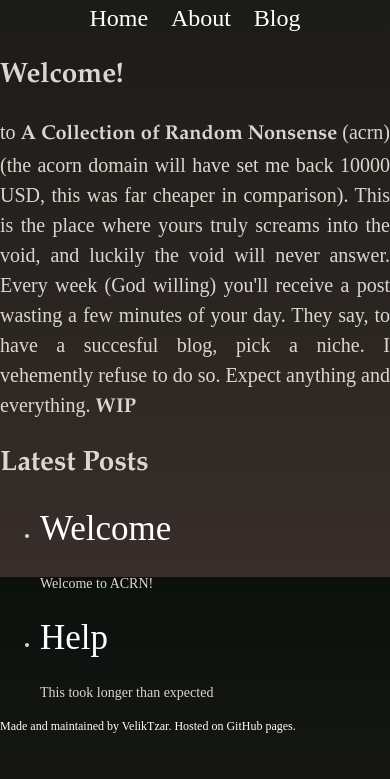
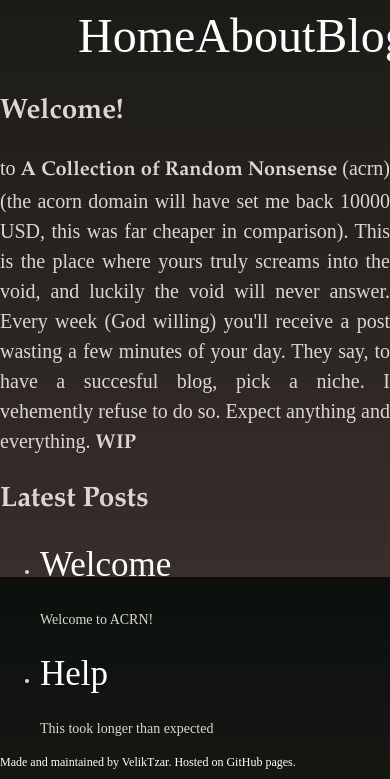
Before and after one commit to VelikTzar/acrn, a Jekyll site: the page built from index.html, in a window 390 px wide. Shown: the part 323-1102 px from the top of the page. Built offline with Jekyll 4.4.1, drawn with Linux system fonts in a browser that asks for light colours; some web fonts are replaced; before the commit the page ends 1066 px from its top, so only the background shows below that.

Commit message:
Update main.scss

```diff
--- a/_sass/main.scss
+++ b/_sass/main.scss
@@ -165,19 +165,21 @@
         }
 
         .nav-container {
+            display: flex;
+            flex-direction: line;
             justify-content: space-between;
             margin: auto;
             width: 60%;
 
             nav {
                 display: flex;
-                justify-content: space-around;
+                justify-content: space-between;
                 flex-direction: line;
                 text-align: justify;
                 vertical-align: middle;
 
                 a {
-                    font:24px/1.5 "Garamond", serif;
+                    font:48px/1.5 "Garamond", serif;
                     text-decoration: none;
                     color:#ffffff;
 
@@ -189,7 +191,7 @@
             text-align: justify;
             vertical-align: middle;
             margin: auto;
-            min-width: 80vw;
+            min-width: 80%;
 
             a {
                 text-decoration: none;
```
